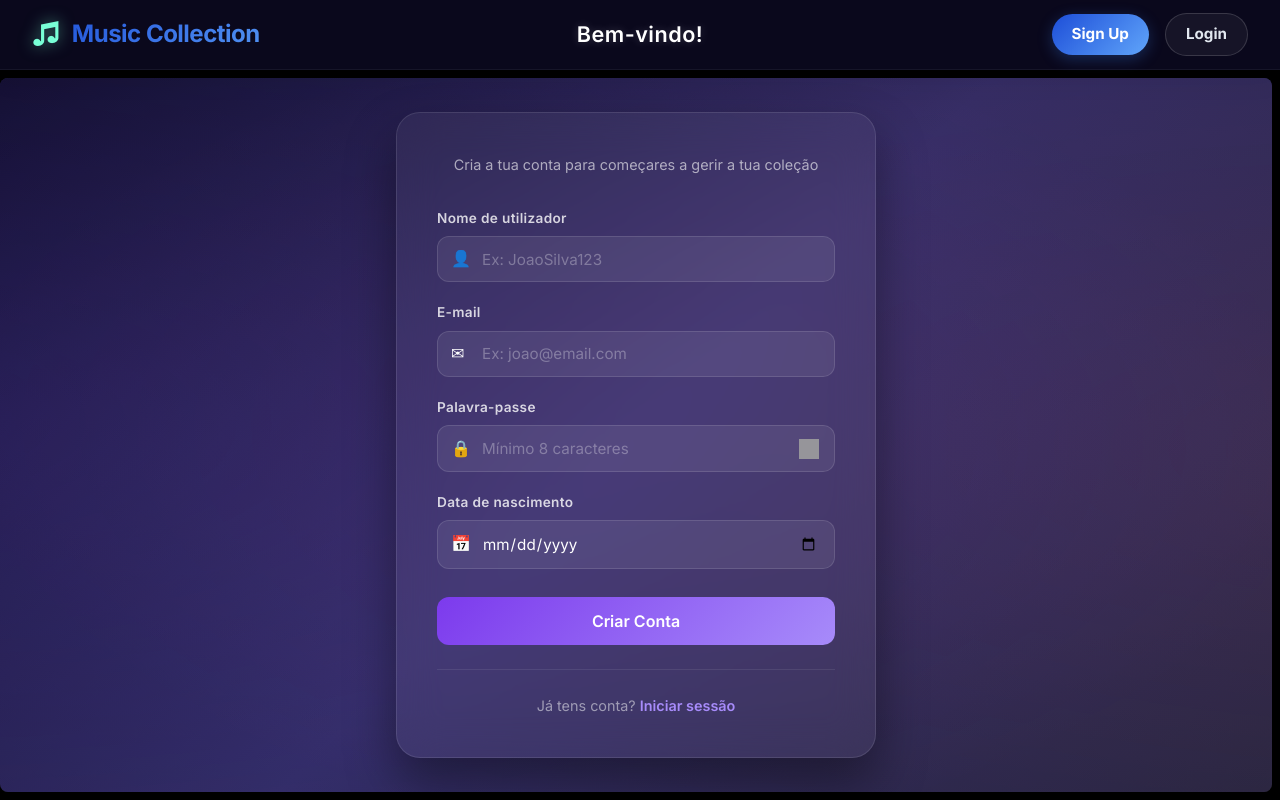
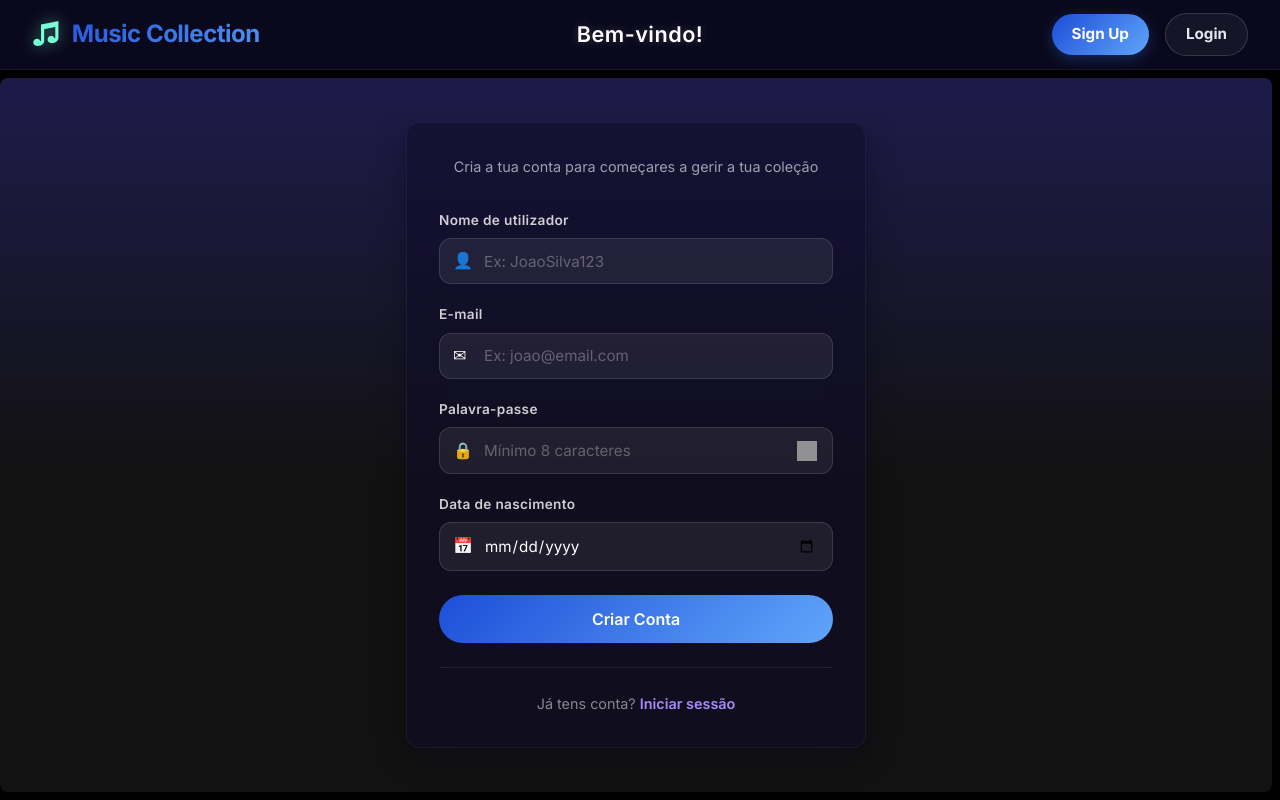
Before and after one commit to Rodrigo-Frutuoso/Projeto-PSI, an Angular app in the folder frontend/: page /register in a window 1280 px wide. Built offline with nearby package versions, Linux system fonts and the light colour scheme; grey boxes are pictures that could not be loaded.

Commit message:
fundo do registro igual aos outros

```diff
--- a/frontend/src/app/components/register/register.css
+++ b/frontend/src/app/components/register/register.css
@@ -3,61 +3,29 @@
   display: flex;
   align-items: center;
   justify-content: center;
-  background: linear-gradient(135deg, #0f0c29 0%, #302b63 50%, #24243e 100%);
+  background: transparent;
   padding: 2rem 1rem;
   position: relative;
-  overflow: hidden;
+  overflow-y: auto;
 }
 
-.register-page::before {
-  content: '';
-  position: absolute;
-  top: -50%;
-  left: -50%;
-  width: 200%;
-  height: 200%;
-  background: radial-gradient(ellipse at 20% 50%, rgba(120, 80, 255, 0.15) 0%, transparent 50%),
-    radial-gradient(ellipse at 80% 50%, rgba(255, 100, 150, 0.1) 0%, transparent 50%);
-  animation: bgPulse 8s ease-in-out infinite alternate;
-  pointer-events: none;
-}
 
-@keyframes bgPulse {
-  0% {
-    transform: scale(1) rotate(0deg);
-  }
-
-  100% {
-    transform: scale(1.05) rotate(2deg);
-  }
-}
 
 .register-container {
   width: 100%;
-  max-width: 480px;
-  background: rgba(255, 255, 255, 0.05);
+  max-width: 460px;
+  background: rgba(15, 12, 41, 0.55);
   backdrop-filter: blur(20px);
   -webkit-backdrop-filter: blur(20px);
-  border: 1px solid rgba(255, 255, 255, 0.1);
-  border-radius: 24px;
-  padding: 2.5rem;
+  border: 1px solid rgba(255, 255, 255, 0.05);
+  border-radius: 14px;
+  padding: 2rem;
   position: relative;
   z-index: 1;
-  box-shadow: 0 25px 50px rgba(0, 0, 0, 0.4);
-  animation: slideUp 0.6s ease-out;
+  box-shadow: 0 10px 30px rgba(2, 6, 23, 0.35);
 }
 
-@keyframes slideUp {
-  from {
-    opacity: 0;
-    transform: translateY(30px);
-  }
 
-  to {
-    opacity: 1;
-    transform: translateY(0);
-  }
-}
 
 /* Header */
 .register-header {
@@ -282,10 +250,10 @@
 .btn-submit {
   width: 100%;
   padding: 0.9rem;
-  background: linear-gradient(135deg, #7c3aed, #a78bfa);
+  background: linear-gradient(135deg, #1d4ed8, #60a5fa);
   color: #fff;
   border: none;
-  border-radius: 12px;
+  border-radius: 999px;
   font-size: 1rem;
   font-weight: 600;
   font-family: inherit;
@@ -295,13 +263,13 @@
   align-items: center;
   justify-content: center;
   gap: 0.5rem;
-  margin-top: 0.5rem;
+  margin-top: 0.25rem;
 }
 
 .btn-submit:hover:not(:disabled) {
-  background: linear-gradient(135deg, #6d28d9, #8b5cf6);
+  background: linear-gradient(135deg, #1e40af, #3b82f6);
   transform: translateY(-2px);
-  box-shadow: 0 8px 25px rgba(124, 58, 237, 0.35);
+  box-shadow: 0 8px 25px rgba(59, 130, 246, 0.28);
 }
 
 .btn-submit:active:not(:disabled) {
```
